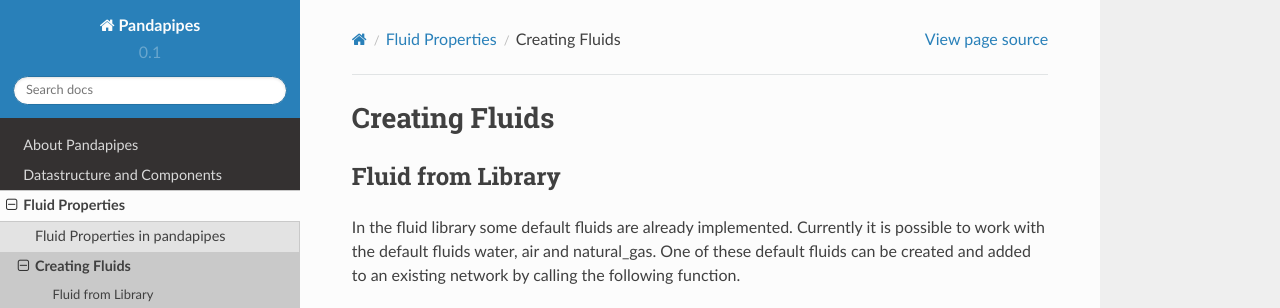
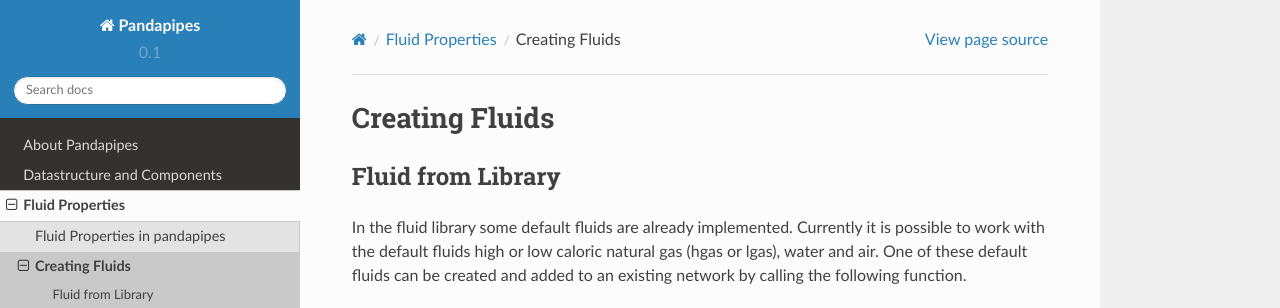
Before and after one commit to e2nIEE/pandapipes, a Sphinx documentation site: the page built from doc/source/fluid_properties/create_fluids.rst, in a window 1280 px wide and 900 px high, cut to the strip 0-308 px from the top of the window. Built offline with Sphinx 7.4.7 and the Read the Docs theme 2.0.0, drawn with Linux system fonts in a browser that asks for light colours.

Commit message:
some changes in fluid doc (hgas and lgas)

```diff
--- a/doc/source/fluid_properties/create_fluids.rst
+++ b/doc/source/fluid_properties/create_fluids.rst
@@ -10,9 +10,9 @@
 ==================
 
 In the fluid library some default fluids are already implemented. Currently it is
-possible to work with the default fluids water, air and natural_gas. One of these
-default fluids can be created and added to an existing network by calling the
-following function.
+possible to work with the default fluids high or low caloric natural
+gas (hgas or lgas), water and air. One of these default fluids can be created and added to an
+existing network by calling the following function.
 
 .. autofunction:: pandapipes.create_fluid_from_lib
 
```
Also changed, not shown: doc/source/fluid_properties/fluids.rst (+5 -5 lines), 1 other file.
